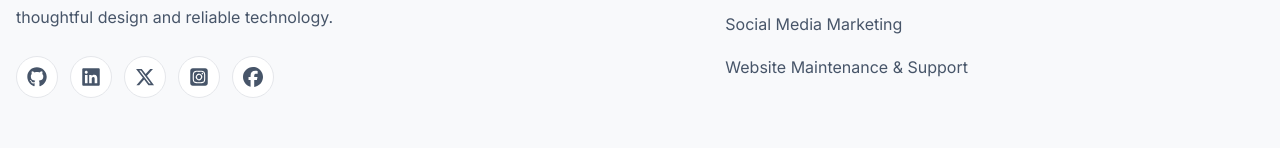
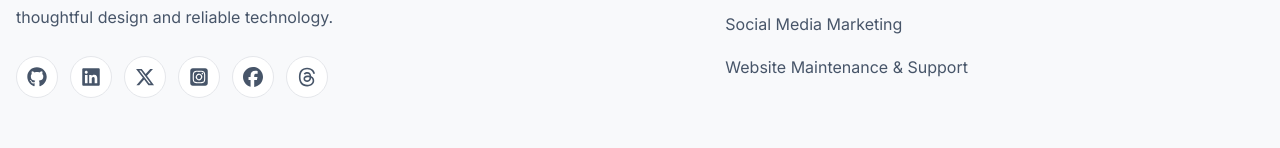
Before and after one commit to Scaalable-dev/scaalable, a React (Vite) app: page / in a window 1280 px wide. Shown: the part 5274-5422 px from the top of the page. Built offline with nearby package versions, Linux system fonts and the light colour scheme.

Commit message:
fix(footer):add new social links and favicon

```diff
--- a/index.html
+++ b/index.html
@@ -2,7 +2,7 @@
 <html lang="en">
   <head>
     <meta charset="UTF-8" />
-    <link rel="icon" type="image/svg+xml" href="/favicon.svg" />
+    <link rel="icon" type="image/x-icon" href="src/assets/images/favicon.ico" />
     <meta name="viewport" content="width=device-width, initial-scale=1.0" />
     <title>Scaalable</title>
   </head>
--- a/src/components/layout/Footer/footerData.js
+++ b/src/components/layout/Footer/footerData.js
@@ -5,6 +5,7 @@ import {
   FaGithub,
   FaLinkedin,
   FaSquareInstagram,
+  FaThreads,
   FaXTwitter,
 } from "react-icons/fa6";
 
@@ -97,13 +98,13 @@ export const socialLinks = [
     id: 1,
     icon: FaGithub,
     title: "GitHub",
-    href: "https://github.com/yourusername",
+    href: "#home",
   },
   {
     id: 2,
     icon: FaLinkedin,
     title: "LinkedIn",
-    href: "https://linkedin.com/in/yourusername",
+    href: "https://www.linkedin.com/company/scaalable/",
   },
   {
     id: 3,
@@ -121,6 +122,12 @@ export const socialLinks = [
     id: 5,
     icon: FaFacebook,
     title: "Facebook",
-    href: "https://facebook.com/scaalable",
+    href: "https://www.facebook.com/profile.php?id=61591771535484",
+  },
+  {
+    id: 6,
+    icon: FaThreads,
+    title: "Threads",
+    href: "https://www.threads.net/@scaalable",
   },
 ];
```
